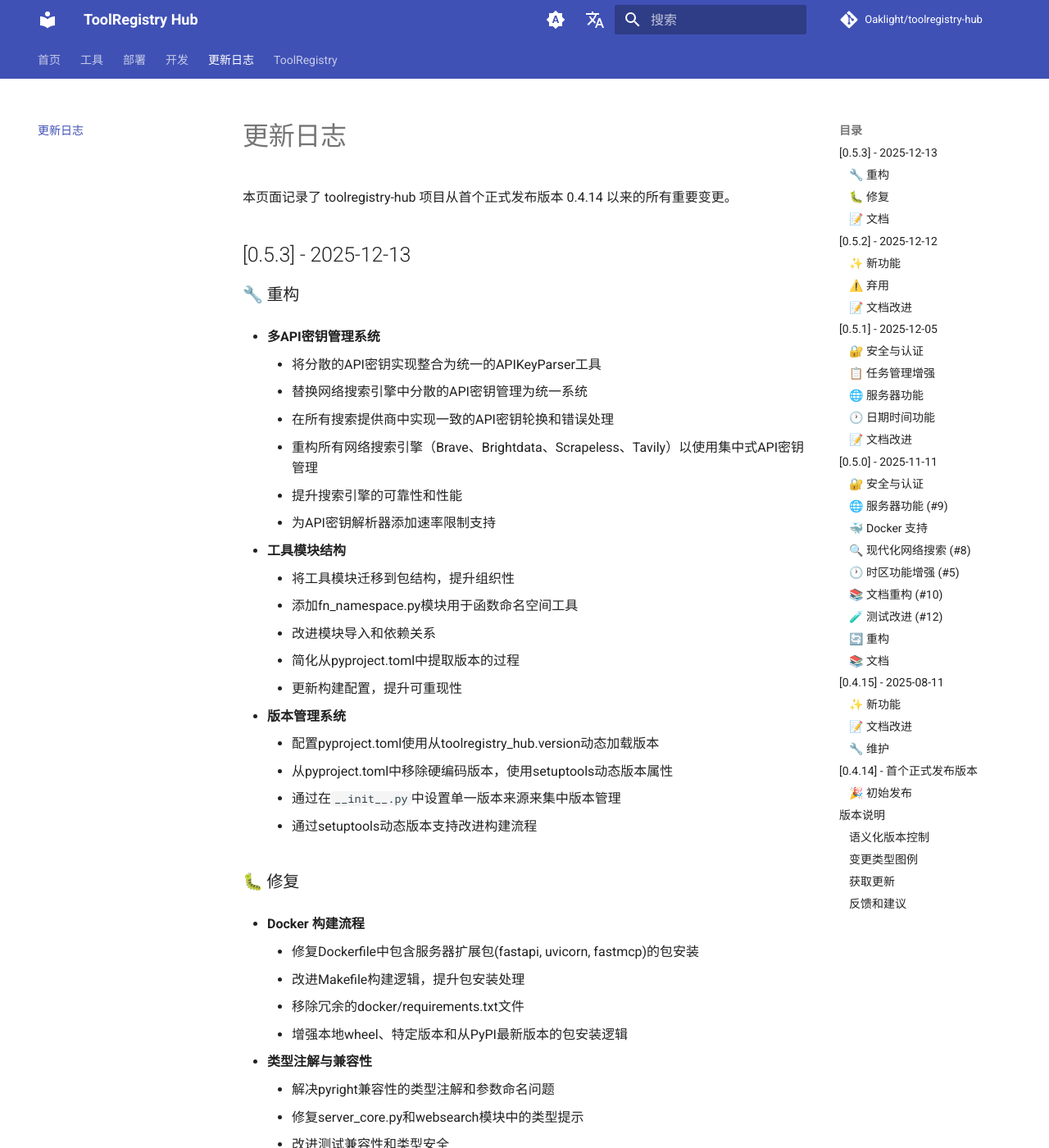
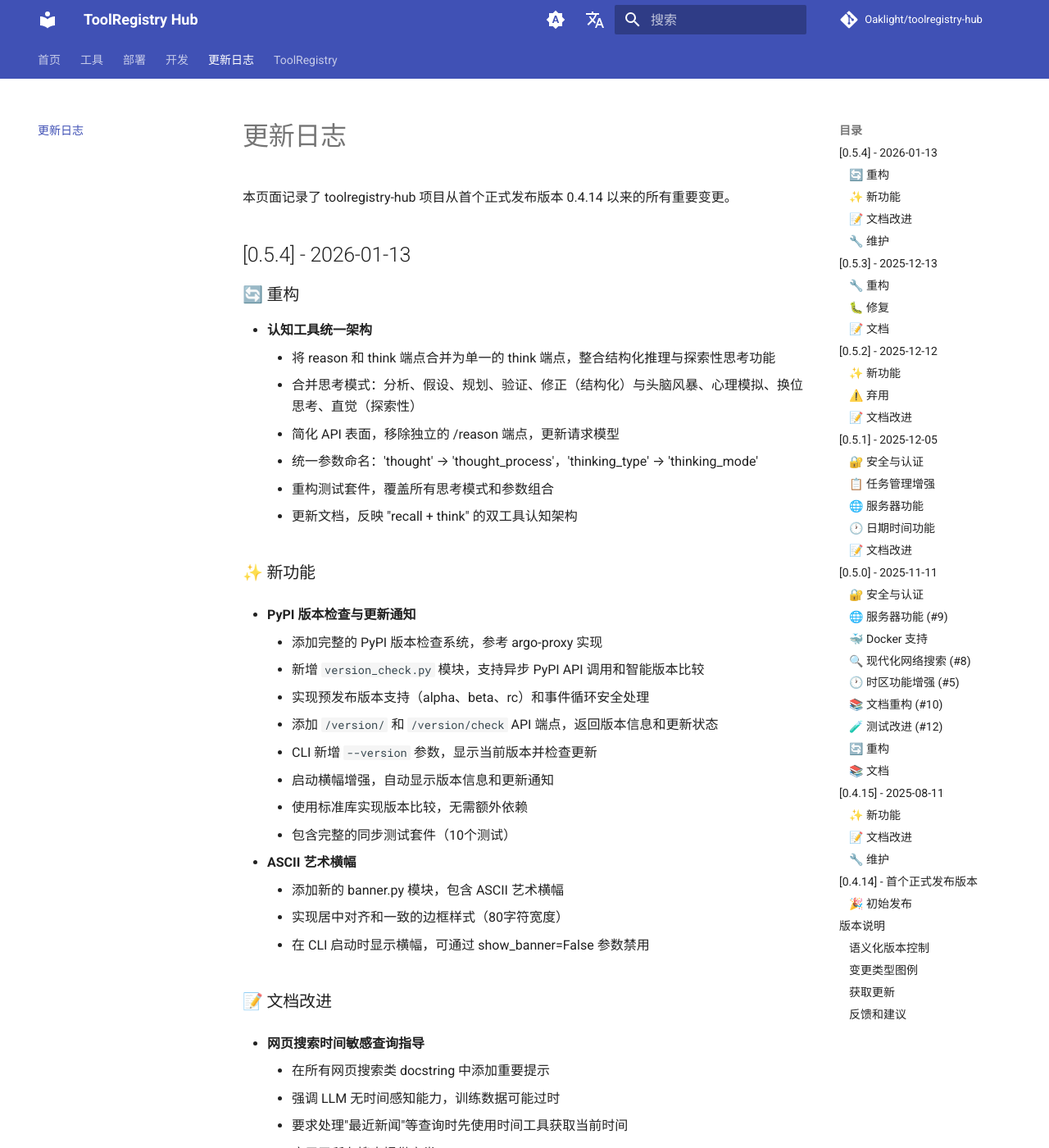
Before and after one commit to Oaklight/toolregistry-hub, an MkDocs documentation site: the page built from docs/changelog.md, in a window 1280 px wide and 1400 px high. Shown: the whole window at 82% size. Built offline with MkDocs 1.6.1 and Material for MkDocs 9.7.7, drawn with Linux system fonts in a browser that asks for light colours; comment, search, counter and statistics services are not loaded; some of the changed text lies outside the part shown.

Commit message:
✨ feat: unify cognitive tools architecture and enhance version management
- **Cognitive Tools**: consolidate reason/think endpoints into unified think endpoint with structured and exploratory thinking modes
- **Version Management**: implement PyPI version checking with async API calls, pre-release support, and CLI update notifications
- **UI Enhancement**: add ASCII art banner with centered alignment and startup display
- **Documentation**: improve web search time-sensitivity guidance and datetime tools documentation
- **Maintenance**: fix version attribute convention in pyproject.toml and __init__.py

📝 docs: add time-sensitive query guidance for web search tools
- Emphasize LLMs lack inherent time awareness for recent information queries
- Require datetime tool usage for time-sensitive searches across all providers

🔧 chore: update version attribute handling
- Switch to __version__ convention while maintaining backward compatibility

```diff
--- a/docs/changelog.md
+++ b/docs/changelog.md
@@ -9,6 +9,55 @@ author: Oaklight
 # 更新日志
 
 本页面记录了 toolregistry-hub 项目从首个正式发布版本 0.4.14 以来的所有重要变更。
+
+## [0.5.4] - 2026-01-13
+
+### 🔄 重构
+
+- **认知工具统一架构**
+	- 将 reason 和 think 端点合并为单一的 think 端点，整合结构化推理与探索性思考功能
+	- 合并思考模式：分析、假设、规划、验证、修正（结构化）与头脑风暴、心理模拟、换位思考、直觉（探索性）
+	- 简化 API 表面，移除独立的 /reason 端点，更新请求模型
+	- 统一参数命名：'thought' → 'thought_process'，'thinking_type' → 'thinking_mode'
+	- 重构测试套件，覆盖所有思考模式和参数组合
+	- 更新文档，反映 "recall + think" 的双工具认知架构
+
+### ✨ 新功能
+
+- **PyPI 版本检查与更新通知**
+	- 添加完整的 PyPI 版本检查系统，参考 argo-proxy 实现
+	- 新增 `version_check.py` 模块，支持异步 PyPI API 调用和智能版本比较
+	- 实现预发布版本支持（alpha、beta、rc）和事件循环安全处理
+	- 添加 `/version/` 和 `/version/check` API 端点，返回版本信息和更新状态
+	- CLI 新增 `--version` 参数，显示当前版本并检查更新
+	- 启动横幅增强，自动显示版本信息和更新通知
+	- 使用标准库实现版本比较，无需额外依赖
+	- 包含完整的同步测试套件（10个测试）
+
+- **ASCII 艺术横幅**
+	- 添加新的 banner.py 模块，包含 ASCII 艺术横幅
+	- 实现居中对齐和一致的边框样式（80字符宽度）
+	- 在 CLI 启动时显示横幅，可通过 show_banner=False 参数禁用
+
+### 📝 文档改进
+
+- **网页搜索时间敏感查询指导**
+	- 在所有网页搜索类 docstring 中添加重要提示
+	- 强调 LLM 无时间感知能力，训练数据可能过时
+	- 要求处理"最近新闻"等查询时先使用时间工具获取当前时间
+	- 应用于所有搜索提供商类
+
+- **日期时间工具文档增强**
+	- 为 now() 和 convert_timezone() 方法添加详细描述
+	- 扩展参数文档，包含时区格式示例
+	- 路由描述直接引用方法 docstrings，提升一致性
+
+### 🔧 维护
+
+- **版本属性修复**
+	- 更新 pyproject.toml 使用 __version__ 属性替代 version
+	- 在 __init__.py 中添加 __version__ 变量，遵循 Python 版本约定
+	- 保留 version 变量以保持向后兼容性
 
 ## [0.5.3] - 2025-12-13
 
```
